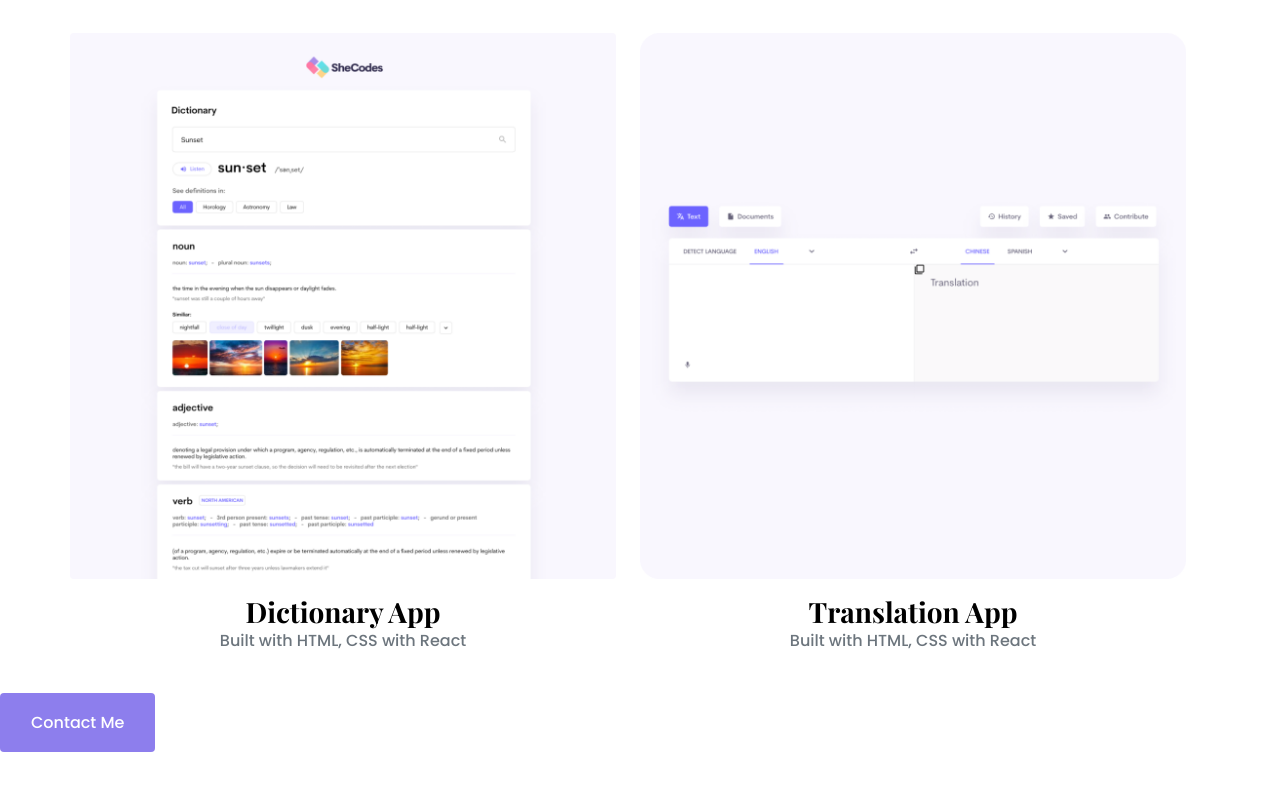
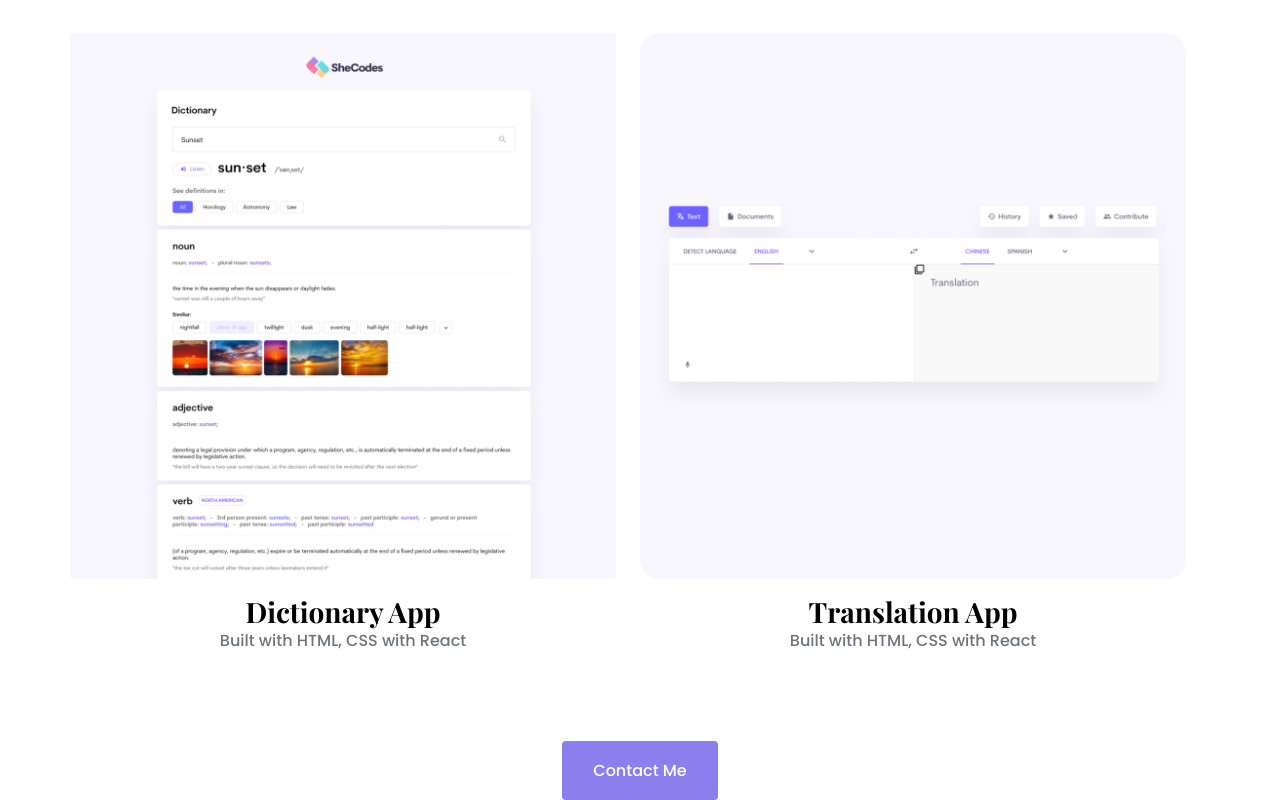
Before and after one commit to TyasOetomo/contact-page, a plain HTML site: page work.html in a window 1280 px wide. Shown: the part 995-1795 px from the top of the page. Before the commit the page ends 1747 px from the top, so only its background shows below. Drawn offline with nearby package versions, Linux system fonts and the light colour scheme.

Commit message:
Update work.html

```diff
--- a/work.html
+++ b/work.html
@@ -56,6 +56,8 @@
         </div>
       </div>
     </div>
+    <div class="navigation-link mt-5">
     <a href="contact.html" class="btn btn-branding ">Contact Me</a>
+</div>
 </body>
 </html>
```
